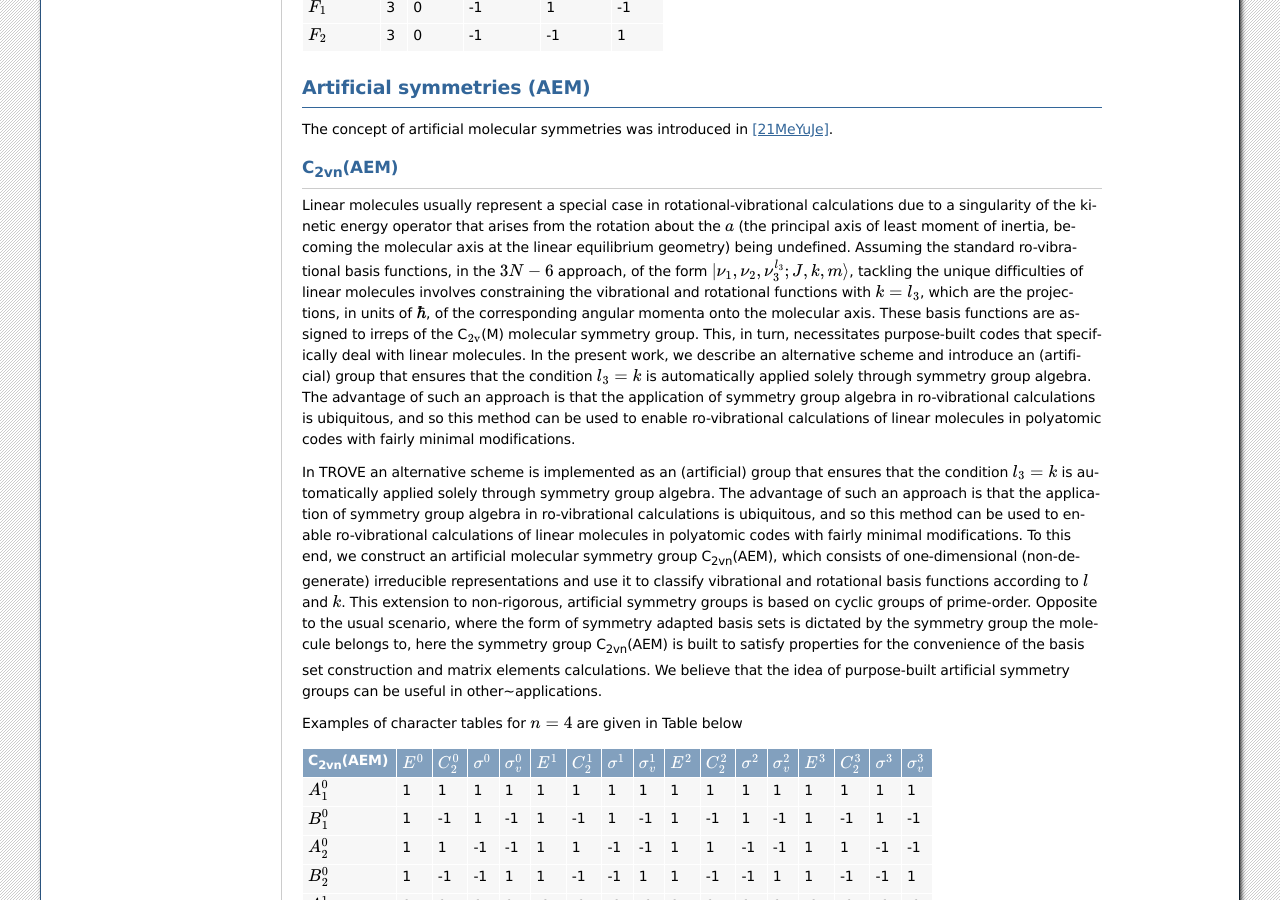
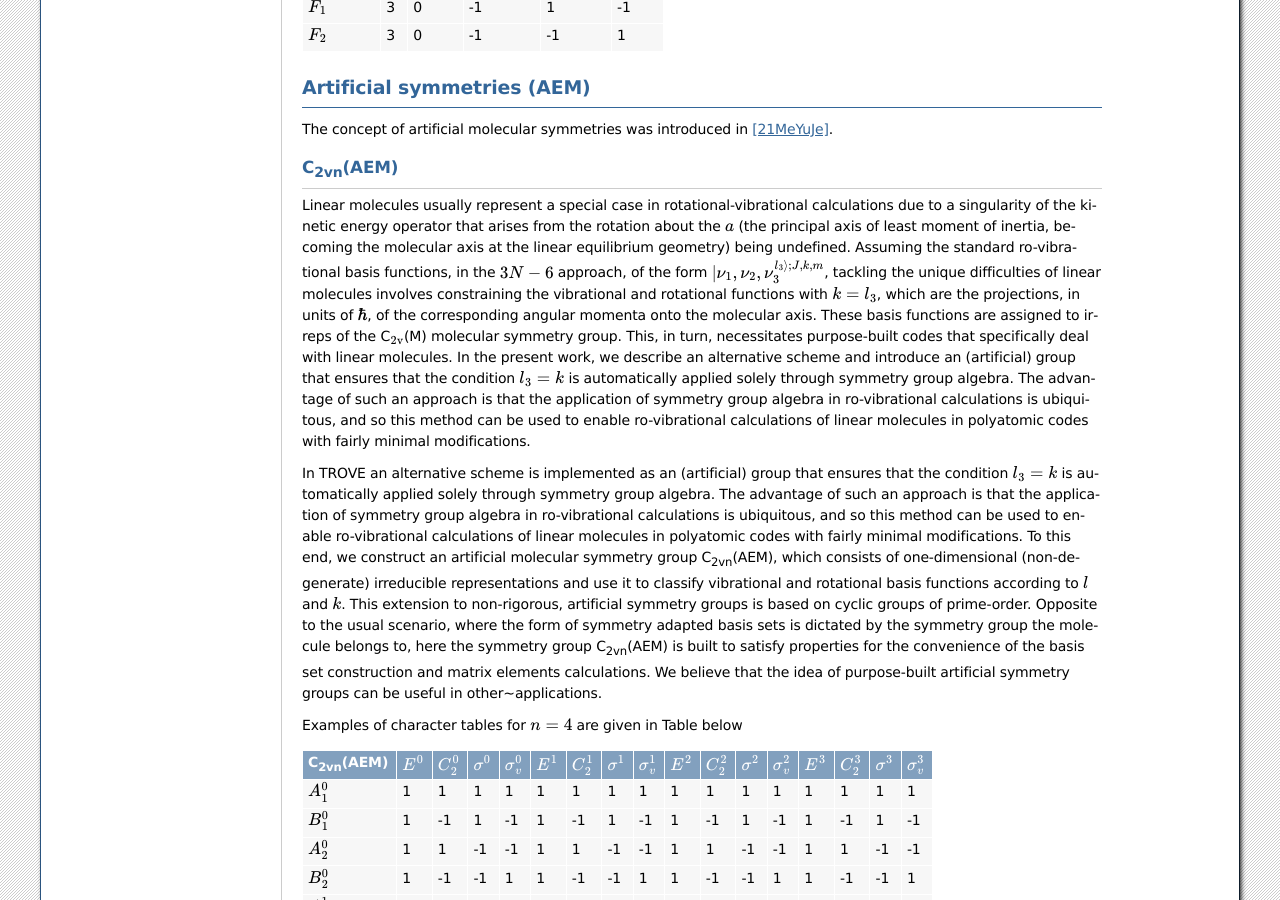
Before and after one commit to Trovemaster/TROVE, a Sphinx documentation site: the page built from docs/source/symmetry.rst, in a window 1280 px wide and 900 px high, scrolled down 3436 px. Built offline with Sphinx 7.4.7, drawn with Linux system fonts in a browser that asks for light colours; formulas are drawn with MathJax 3.

Commit message:
docs, CH3OH try

```diff
--- a/docs/source/symmetry.rst
+++ b/docs/source/symmetry.rst
@@ -276,7 +276,7 @@
 -------------------
 
 
-Linear molecules usually represent a special case in rotational-vibrational calculations due to a singularity of the kinetic energy operator that arises from the rotation about the :math:`a` (the principal axis of least moment of inertia, becoming the molecular axis at the linear equilibrium geometry) being undefined. Assuming the standard ro-vibrational basis functions, in the :math:`3N-6` approach,  of the form :math:`\ket{\nu_1, \nu_2, \nu_3^{l_3}; J, k, m}`, tackling the unique difficulties of linear molecules involves constraining the vibrational and rotational functions with :math:`k=l_3`,  which are the projections, in units of :math:`\hbar`, of the corresponding angular momenta onto the molecular axis. These basis functions are assigned to irreps of the C\ :math:`_{2{\rm v}}`\ (M) molecular symmetry group. This, in turn, necessitates purpose-built codes that specifically deal with linear molecules. In the present work, we describe an alternative scheme and introduce an (artificial) group that ensures that the condition :math:`l_3 =k` is automatically applied solely through symmetry group algebra. The advantage of such an approach is that the application of symmetry group algebra in ro-vibrational calculations is ubiquitous, and so this method can be used to enable ro-vibrational calculations of linear molecules in polyatomic codes with fairly minimal modifications.
+Linear molecules usually represent a special case in rotational-vibrational calculations due to a singularity of the kinetic energy operator that arises from the rotation about the :math:`a` (the principal axis of least moment of inertia, becoming the molecular axis at the linear equilibrium geometry) being undefined. Assuming the standard ro-vibrational basis functions, in the :math:`3N-6` approach,  of the form :math:`|\nu_1, \nu_2, \nu_3^{l_3\rangle; J, k, m}`, tackling the unique difficulties of linear molecules involves constraining the vibrational and rotational functions with :math:`k=l_3`,  which are the projections, in units of :math:`\hbar`, of the corresponding angular momenta onto the molecular axis. These basis functions are assigned to irreps of the C\ :math:`_{2{\rm v}}`\ (M) molecular symmetry group. This, in turn, necessitates purpose-built codes that specifically deal with linear molecules. In the present work, we describe an alternative scheme and introduce an (artificial) group that ensures that the condition :math:`l_3 =k` is automatically applied solely through symmetry group algebra. The advantage of such an approach is that the application of symmetry group algebra in ro-vibrational calculations is ubiquitous, and so this method can be used to enable ro-vibrational calculations of linear molecules in polyatomic codes with fairly minimal modifications.
 
 In TROVE an alternative scheme is implemented as an (artificial) group that ensures that the condition :math:`l_3 =k` is automatically applied solely through symmetry group algebra. The advantage of such an approach is that the application of symmetry group algebra in ro-vibrational calculations is ubiquitous, and so this method can be used to enable ro-vibrational calculations of linear molecules in polyatomic codes with fairly minimal modifications. To this end, we construct an artificial molecular symmetry  group C\ :sub:`2vn`\ (AEM), which consists of one-dimensional (non-degenerate) irreducible representations and use it to classify vibrational and rotational basis  functions according to :math:`l` and :math:`k`.  This extension to non-rigorous, artificial symmetry groups  is based on cyclic groups of prime-order. Opposite to the usual scenario, where the form of symmetry adapted basis sets is dictated by the symmetry group the molecule belongs to, here the symmetry  group C\ :sub:`2vn`\ (AEM) is built to satisfy properties for the convenience of the basis set construction and matrix elements calculations. We believe that the idea of  purpose-built artificial symmetry groups can be useful in other~applications.
 
```
Also changed, not shown: 2 other files.
